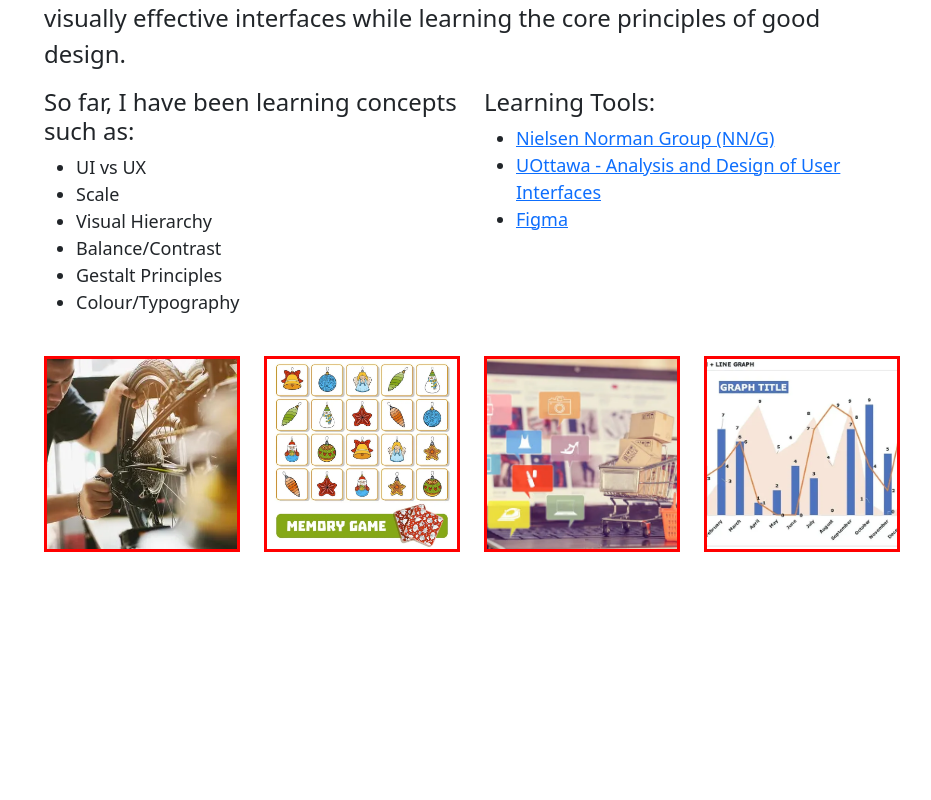
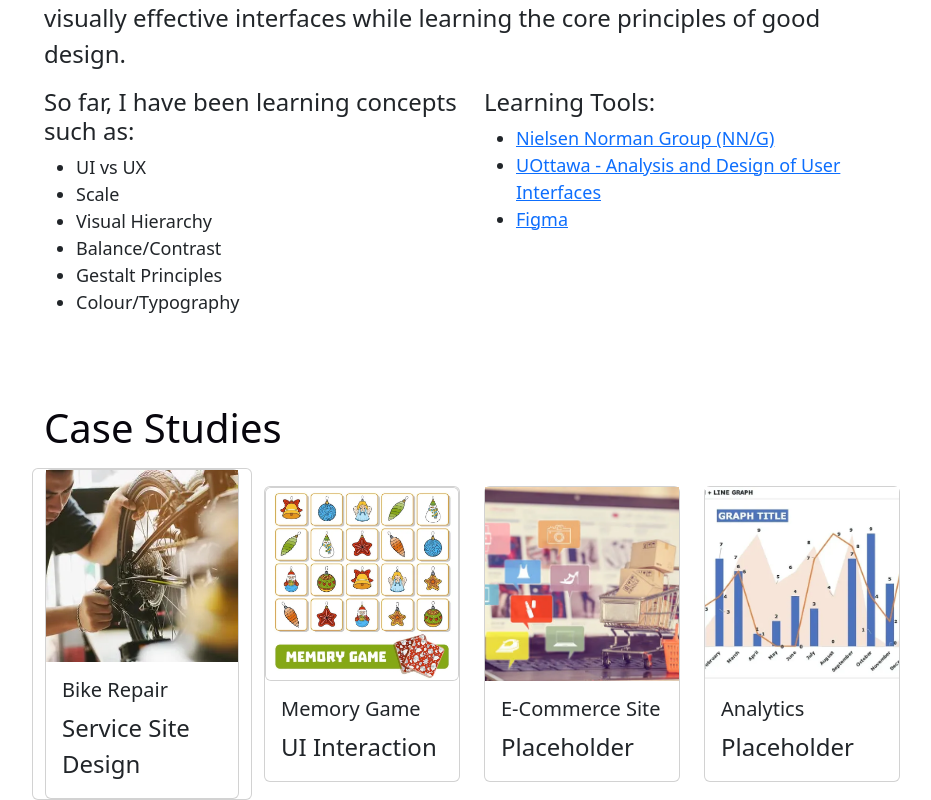
Before and after one commit to Tornado6822/portfolio-website, a React (Vite) app in the folder portfolio-website/: page / in a window 1280 px wide. Shown: the part 976-1776 px from the top of the page, without its empty margins (168-1099 px from the left). Before the commit the page ends 1528 px from the top, so only its background shows below. Built offline with nearby package versions, Linux system fonts and the light colour scheme.

Commit message:
Finished case study cards

```diff
--- a/portfolio-website/src/components/CaseStudies.css
+++ b/portfolio-website/src/components/CaseStudies.css
@@ -2,7 +2,6 @@
   width: 100%;
   aspect-ratio: 1/1;
   overflow: hidden;
-  border: 3px solid red;
 }
 
 .img-wrapper img {
--- a/portfolio-website/src/components/CaseStudies.jsx
+++ b/portfolio-website/src/components/CaseStudies.jsx
@@ -4,8 +4,10 @@ function CaseStudies() {
   return (
     <section className="d-flex justify-content-center">
       <div className="container">
-        <div className="row align-items-center">
-          <div className="col-6 col-md-3 d-flex justify-content-center">
+        <h1 className="pt-5">Case Studies</h1>
+        <div className="row align-items-center mt-3">
+          <div className="col-6 col-md-3 d-flex justify-content-center card">
+            <div className="card">
               <div className="img-wrapper">
                 <img
                   src="./bikeRepairService.webp"
@@ -13,17 +15,29 @@ function CaseStudies() {
                   className=""
                 />
               </div>
+              <div className="card-body">
+                <h5 className="card-title">Bike Repair</h5>
+                <p>Service Site Design</p>
+              </div>
+            </div>
           </div>
           <div className="col-6 col-md-3 d-flex justify-content-center">
-            <div className="img-wrapper">
+            <div className="card">
+              <div className="img-wrapper card">
                 <img
                   src="./memoryGameThumbnail.webp"
                   alt="Memory game"
-                className=""
+                  className="card-img-top"
                 />
+              </div>
+              <div className="card-body">
+                <h5 className="card-title">Memory Game</h5>
+                <p>UI Interaction</p>
+              </div>
             </div>
           </div>
           <div className="col-6 col-md-3 d-flex justify-content-center">
+            <div className="card">
               <div className="img-wrapper">
                 <img
                   src="eCommerceThumbnail.webp"
@@ -31,14 +45,25 @@ function CaseStudies() {
                   className=""
                 />
               </div>
+              <div className="card-body">
+                <h5 className="card-title">E-Commerce Site</h5>
+                <p>Placeholder</p>
+              </div>
+            </div>
           </div>
           <div className="col-6 col-md-3 d-flex justify-content-center">
+            <div className="card">
               <div className="img-wrapper">
                 <img
                   src="visualizationThumbnail.webp"
                   alt="Analytics"
                   className=""
                 />
+              </div>
+              <div className="card-body">
+                <h5 className="card-title">Analytics</h5>
+                <p>Placeholder</p>
+              </div>
             </div>
           </div>
         </div>
```
Lines whose indentation alone changed are shown as unchanged.
